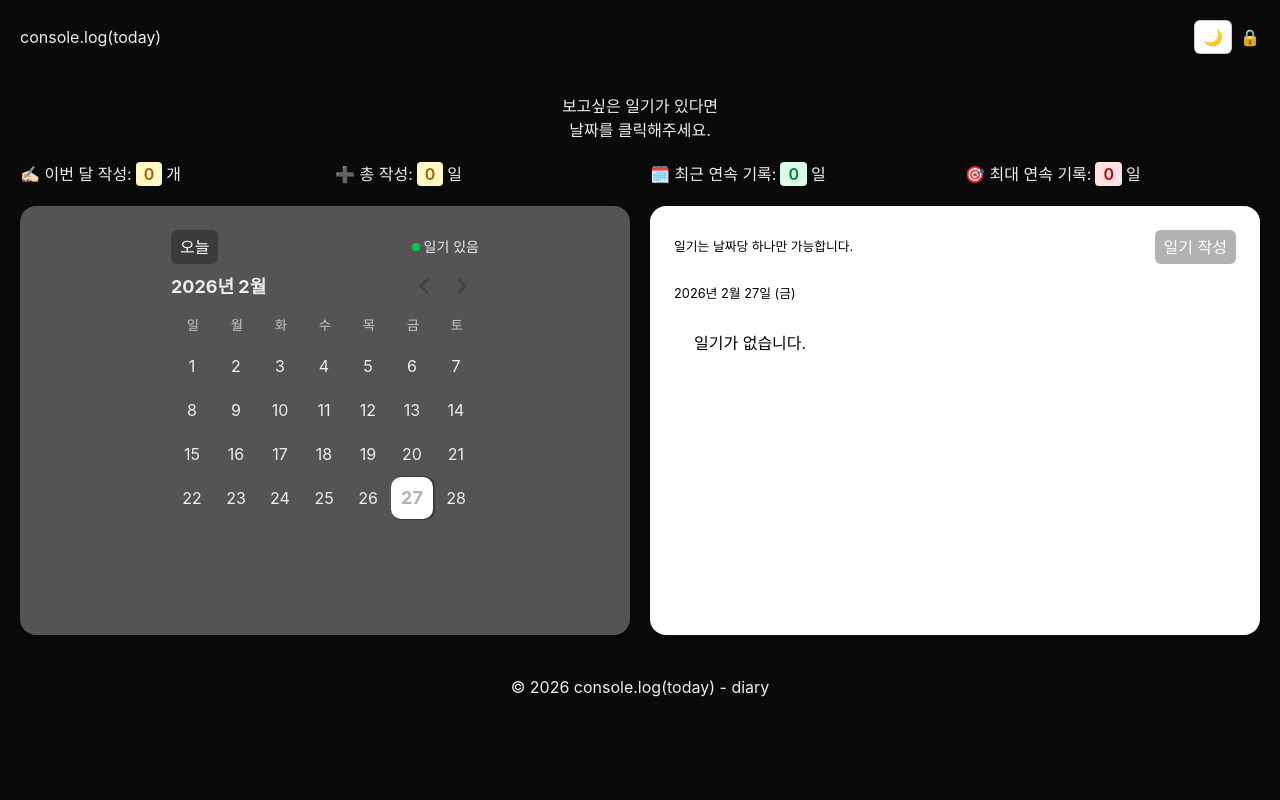
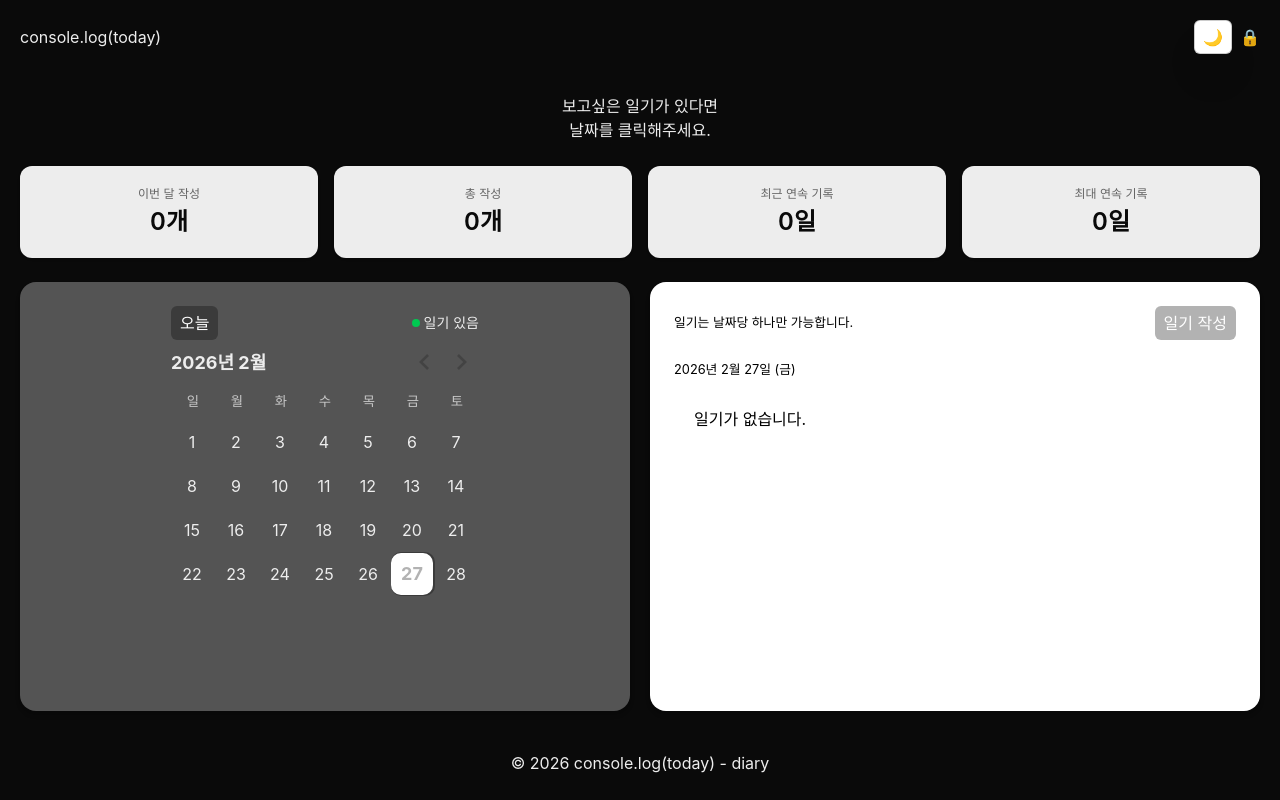
Before and after one commit to goodaseul/console-log-today, a React (Vite) app: page / in a window 1280 px wide. Built offline with nearby package versions, Linux system fonts and the light colour scheme.

Commit message:
style: 메인 info 스타일 변경

```diff
--- a/src/components/Home/diary/Info.tsx
+++ b/src/components/Home/diary/Info.tsx
@@ -11,35 +11,27 @@ export default function Info({
   const dates = monthly.map((date) => date.diaryDate);
   const streak = getStreak(dates);
   const maxStreak = getMaxStreak(dates);
+
   return (
-    <ul className="grid gap-5 grid-cols-1 sm:grid-cols-2 md:grid-cols-4 my-5">
-      <li>
-        ✍🏻 이번 달 작성:
-        <span className="mx-1 rounded bg-yellow-100 px-2 py-0.5 font-semibold text-yellow-700">
-          {monthly.length}
-        </span>
-        개
+    <ul className="grid grid-cols-2 md:grid-cols-4 gap-4 my-6 text-sm md:text-base">
+      <li className="rounded-xl bg-foreground dark:bg-background text-background dark:text-foreground p-5 text-center shadow-sm">
+        <p className="text-xs opacity-60">이번 달 작성</p>
+        <p className="mt-1 text-2xl font-semibold">{monthly.length}개</p>
       </li>
-      <li>
-        ➕ 총 작성:
-        <span className="mx-1 rounded bg-yellow-100 px-2 py-0.5 font-semibold text-yellow-700">
-          {total}
-        </span>
-        일
+
+      <li className="rounded-xl bg-foreground dark:bg-background text-background dark:text-foreground p-5 text-center shadow-sm">
+        <p className="text-xs opacity-60">총 작성</p>
+        <p className="mt-1 text-2xl font-semibold">{total}개</p>
       </li>
-      <li>
-        🗓️ 최근 연속 기록:
-        <span className="mx-1 rounded bg-green-100 px-2 py-0.5 font-semibold text-green-700">
-          {streak}
-        </span>
-        일
+
+      <li className="rounded-xl bg-foreground dark:bg-background text-background dark:text-foreground p-5 text-center shadow-sm">
+        <p className="text-xs opacity-60">최근 연속 기록</p>
+        <p className="mt-1 text-2xl font-semibold">{streak}일</p>
       </li>
-      <li>
-        🎯 최대 연속 기록:
-        <span className="mx-1 rounded bg-red-100 px-2 py-0.5 font-semibold text-red-700">
-          {maxStreak}
-        </span>
-        일
+
+      <li className="rounded-xl bg-foreground dark:bg-background text-background dark:text-foreground p-5 text-center shadow-sm">
+        <p className="text-xs opacity-60">최대 연속 기록</p>
+        <p className="mt-1 text-2xl font-semibold">{maxStreak}일</p>
       </li>
     </ul>
   );
--- a/src/pages/Mypage.tsx
+++ b/src/pages/Mypage.tsx
@@ -3,14 +3,15 @@ import { useDiaryCount } from "@/hooks/queries";
 import { useAuthStore } from "@/stores/auth.store";
 import type { MypageMode } from "@/types/diaryType";
 import { useState } from "react";
+import { useNavigate } from "react-router-dom";
 
 export default function Mypage() {
+  const navigate = useNavigate();
   const user = useAuthStore((state) => state.user);
   const { data: diaryCount } = useDiaryCount();
 
   const [mode, setMode] = useState<MypageMode>("view");
 
-  const today = new Date().toISOString().split("T")[0];
   const hours = new Date().getHours();
   const modifyMypage = () => {
     setMode("edit");
@@ -43,15 +44,16 @@ export default function Mypage() {
           <h3 className="text-md font-medium">
             {user?.nickname}님의 마이페이지입니다.
           </h3>
-          <p className="mt-5">
-            <span className="mx-1 rounded bg-red-100 px-2 py-0.5 font-semibold text-red-700">
-              {today}
-            </span>
-            까지 작성하신 게시물은 총
+          <p className="mt-5  whitespace-pre-line break-keep">
+            현재까지 작성하신 게시물은 총
             <span className="mx-1 rounded bg-yellow-100 px-2 py-0.5 font-semibold text-yellow-700">
               {diaryCount ?? 0}개
             </span>
             입니다.
+          </p>
+          <p>
+            지금 바로 오늘의 일기를 작성하러 가세요!
+            <Button onClick={() => navigate("/")}> 작성하러 가기</Button>
           </p>
         </div>
         <div className="mt-5 flex gap-2 justify-end">{buttonStatus}</div>
```
